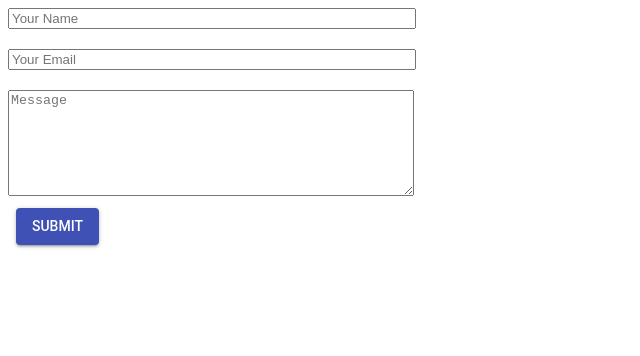
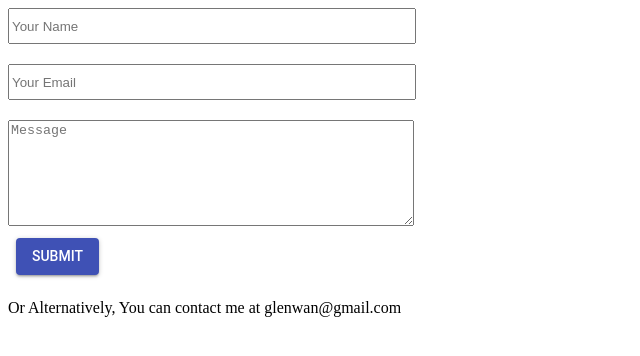
Before and after one commit to Gl3n1/NetlifyPortfolio, a Gatsby site: page /components/Form in a window 1280 px wide. Shown: the whole page, without its empty margins (0-640 px from the left). Built offline with nearby package versions, Linux system fonts and the light colour scheme; Gatsby itself is replaced by a stand-in of ours.

Commit message:
form update

```diff
--- a/src/pages/components/Form.js
+++ b/src/pages/components/Form.js
@@ -6,6 +6,7 @@ import styled from 'styled-components';
 
 const FormInputs = styled.input`
   margin-bottom: 20px;
+  height: 30px;
   width: 400px;
 `
 
@@ -43,6 +44,8 @@ const Form = (props) => {
     <Button variant="contained" color="primary" className={classes.button} type="submit">
       Submit
     </Button>
+
+    <p>Or Alternatively, You can contact me at glenwan@gmail.com</p>
     </form>
   );
 }
```
